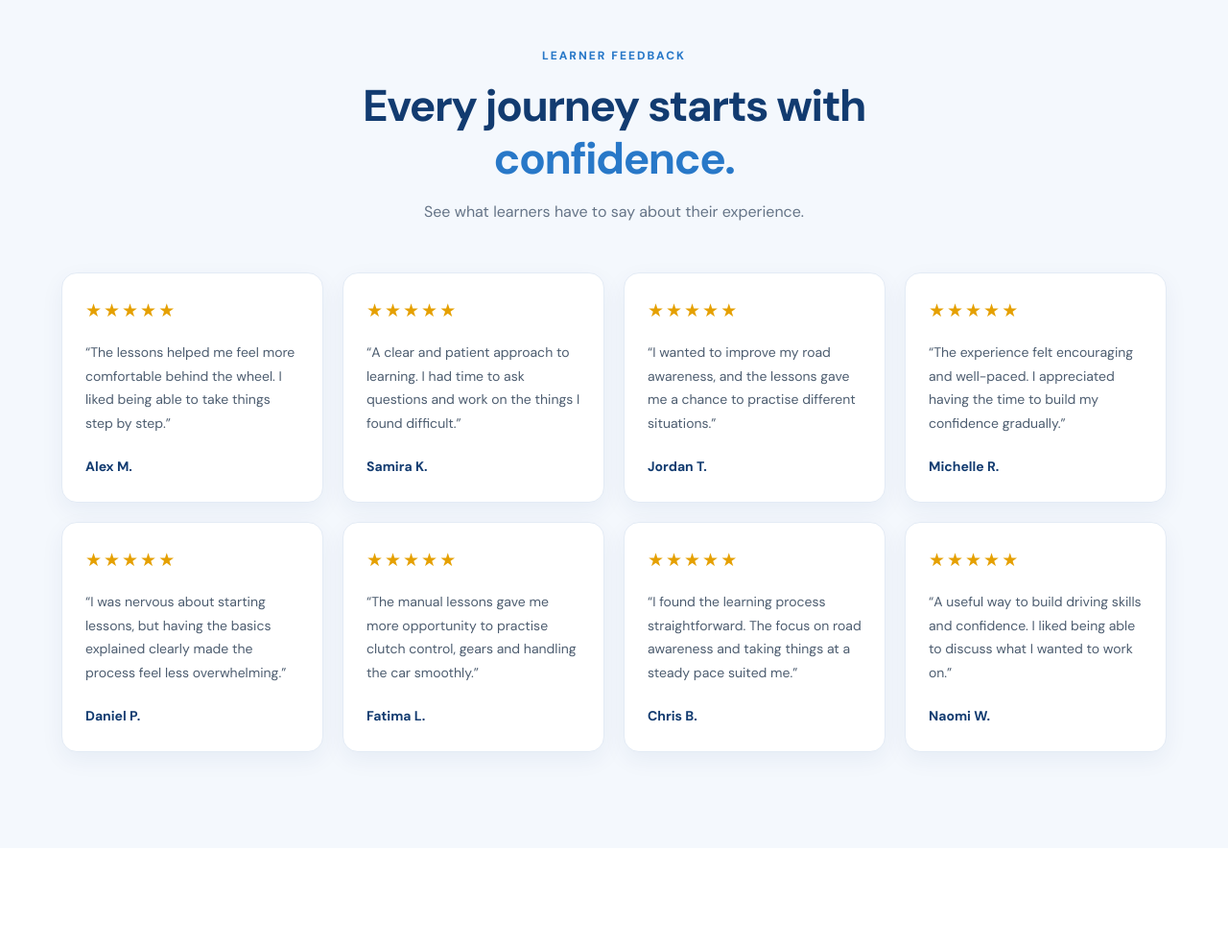
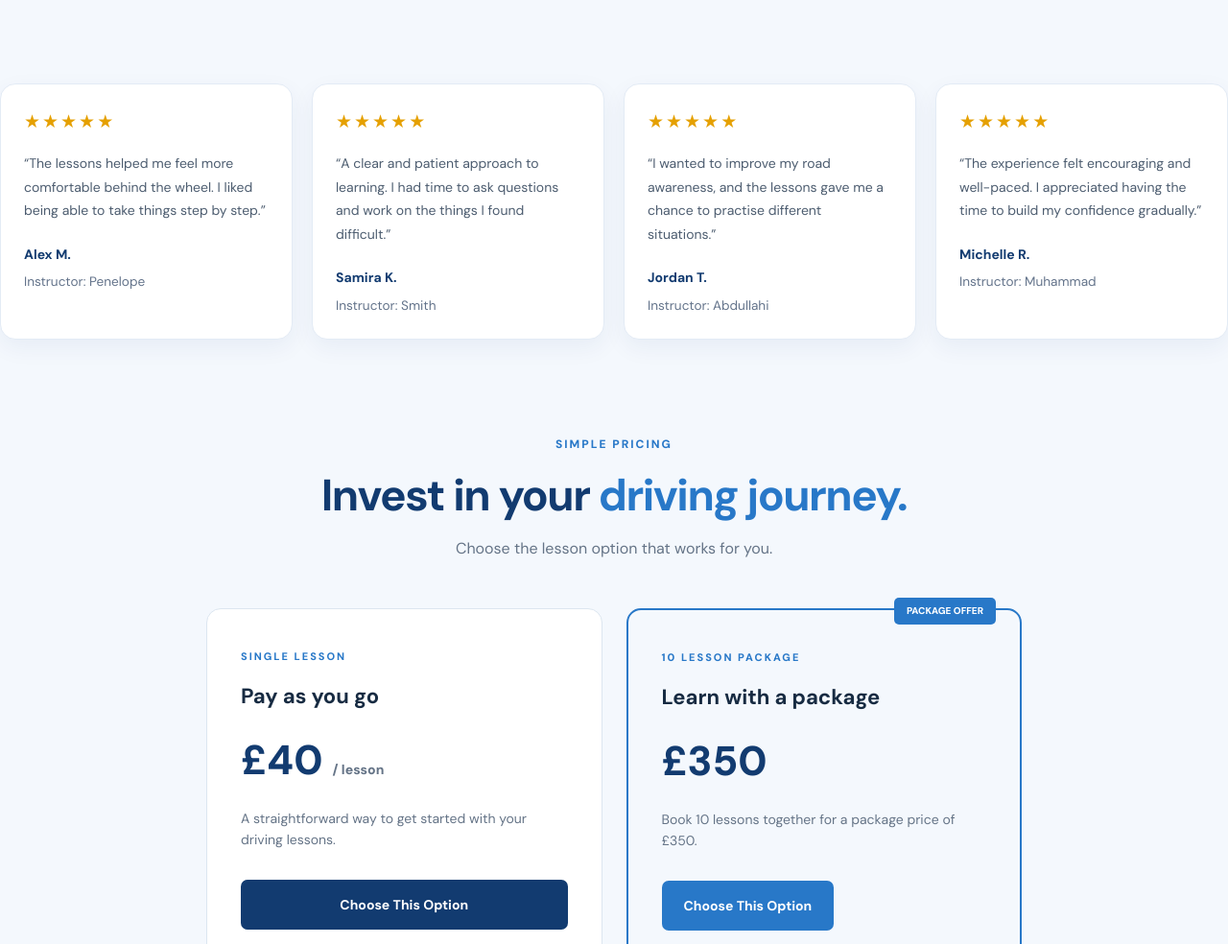
Before and after one commit to alongetemitayo91-cyber/nons-driving-school, a website built with Vite: page index.html in a window 1280 px wide. Shown: the part 2800-3784 px from the top of the page at 96% size. Built offline with nearby package versions, Linux system fonts and the light colour scheme.

Commit message:
reviews edited

```diff
--- a/index.html
+++ b/index.html
@@ -307,25 +307,17 @@
 
         <!-- REVIEWS SECTION -->
         <section class="section reviews-section" id="reviews">
-          <div class="container">
-            <div class="section-heading">
-              <span class="section-label">LEARNER FEEDBACK</span>
-              <h2>Every journey starts with <span>confidence.</span></h2>
-              <p>See what learners have to say about their experience.</p>
-            </div>
-
         <div class="reviews-grid">
-              <!-- Review 1 -->
           <article class="review-card">
             <div class="review-stars">★★★★★</div>
             <p>
-                  “The lessons helped me feel more comfortable behind the wheel.
-                  I liked being able to take things step by step.”
+              “The lessons helped me feel more comfortable behind the wheel. I
+              liked being able to take things step by step.”
             </p>
             <strong>Alex M.</strong>
+            <span class="review-instructor">Instructor: Penelope</span>
           </article>
 
-              <!-- Review 2 -->
           <article class="review-card">
             <div class="review-stars">★★★★★</div>
             <p>
@@ -333,19 +325,19 @@
               questions and work on the things I found difficult.”
             </p>
             <strong>Samira K.</strong>
+            <span class="review-instructor">Instructor: Smith</span>
           </article>
 
-              <!-- Review 3 -->
           <article class="review-card">
             <div class="review-stars">★★★★★</div>
             <p>
-                  “I wanted to improve my road awareness, and the lessons gave
-                  me a chance to practise different situations.”
+              “I wanted to improve my road awareness, and the lessons gave me a
+              chance to practise different situations.”
             </p>
             <strong>Jordan T.</strong>
+            <span class="review-instructor">Instructor: Abdullahi</span>
           </article>
 
-              <!-- Review 4 -->
           <article class="review-card">
             <div class="review-stars">★★★★★</div>
             <p>
@@ -353,50 +345,9 @@
               having the time to build my confidence gradually.”
             </p>
             <strong>Michelle R.</strong>
-              </article>
-
-              <!-- Review 5 -->
-              <article class="review-card">
-                <div class="review-stars">★★★★★</div>
-                <p>
-                  “I was nervous about starting lessons, but having the basics
-                  explained clearly made the process feel less overwhelming.”
-                </p>
-                <strong>Daniel P.</strong>
-              </article>
-
-              <!-- Review 6 -->
-              <article class="review-card">
-                <div class="review-stars">★★★★★</div>
-                <p>
-                  “The manual lessons gave me more opportunity to practise
-                  clutch control, gears and handling the car smoothly.”
-                </p>
-                <strong>Fatima L.</strong>
-              </article>
-
-              <!-- Review 7 -->
-              <article class="review-card">
-                <div class="review-stars">★★★★★</div>
-                <p>
-                  “I found the learning process straightforward. The focus on
-                  road awareness and taking things at a steady pace suited me.”
-                </p>
-                <strong>Chris B.</strong>
-              </article>
-
-              <!-- Review 8 -->
-              <article class="review-card">
-                <div class="review-stars">★★★★★</div>
-                <p>
-                  “A useful way to build driving skills and confidence. I liked
-                  being able to discuss what I wanted to work on.”
-                </p>
-                <strong>Naomi W.</strong>
+            <span class="review-instructor">Instructor: Muhammad</span>
           </article>
         </div>
-          </div>
-        </section>
 
         <!-- PRICING SECTION -->
         <section class="section pricing-section" id="pricing">
--- a/src/style.css
+++ b/src/style.css
@@ -1083,6 +1083,13 @@ textarea {
   font-size: 14px;
 }
 
+.review-instructor {
+  display: block;
+  margin-top: 6px;
+  font-size: 0.85rem;
+  color: #64748b;
+}
+
 @media (max-width: 1000px) {
   .reviews-grid {
     grid-template-columns: repeat(2, 1fr);
```
Lines whose indentation alone changed are shown as unchanged.
